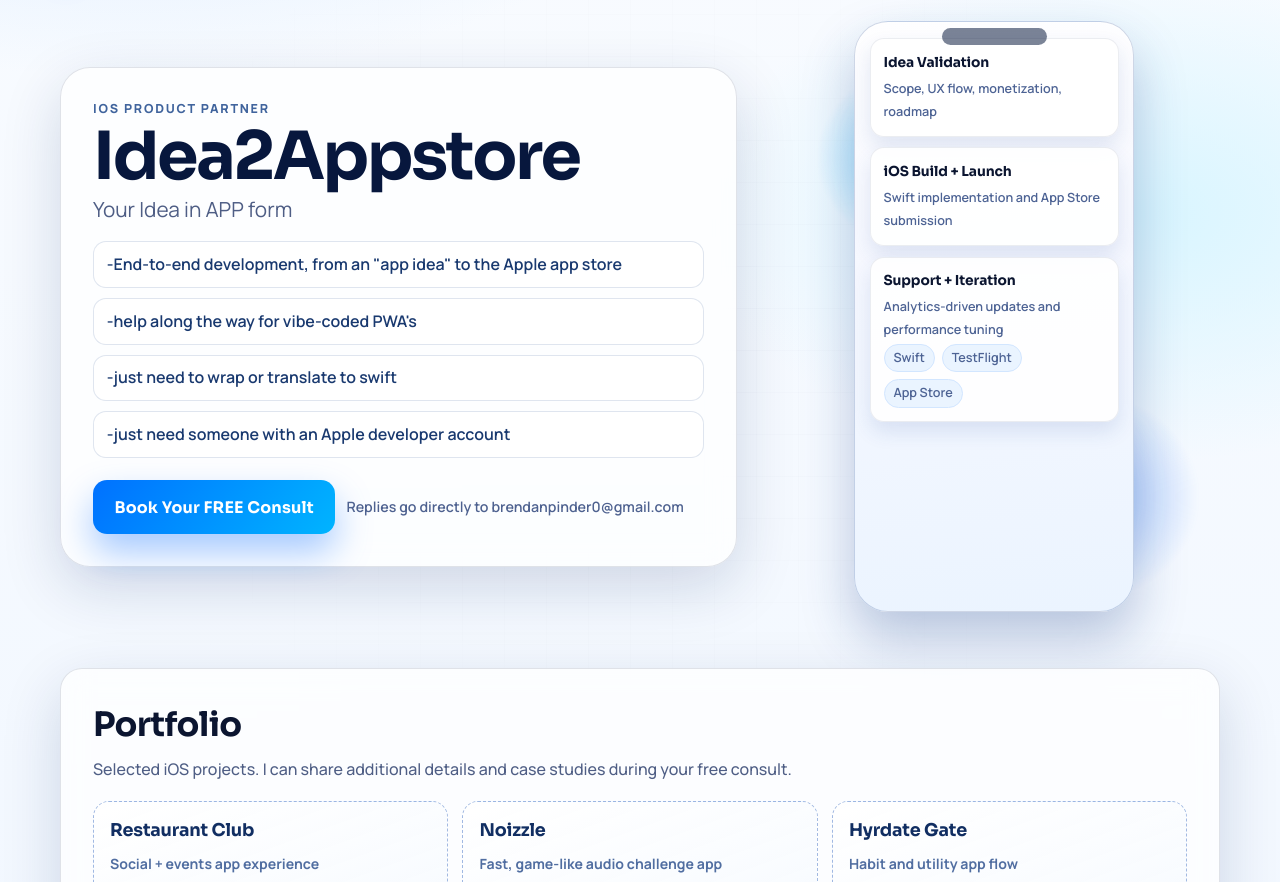
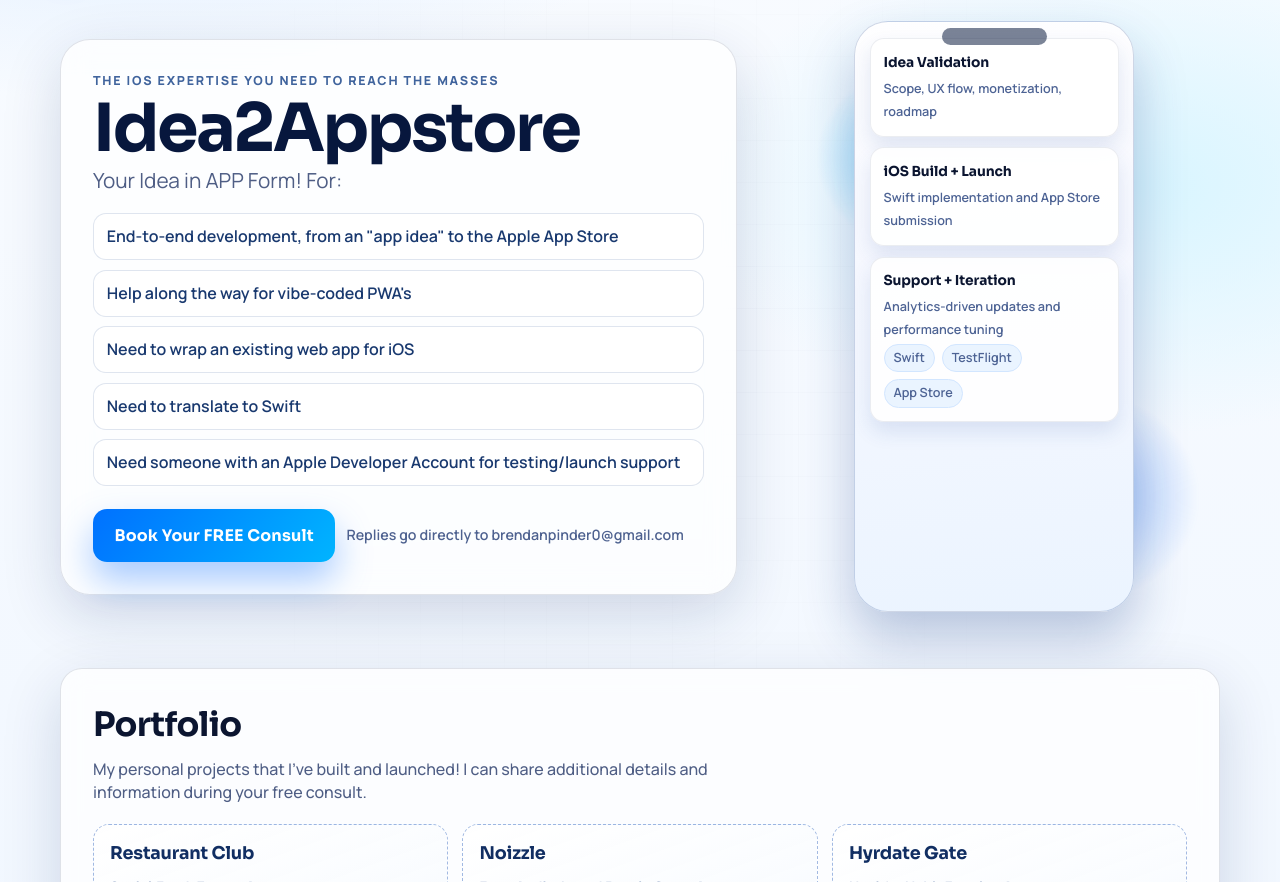
Before and after one commit to brendan3/idea2appstore, a plain HTML site: page index.html in a window 1280 px wide. Shown: the part 70-952 px from the top of the page. Drawn offline with Linux system fonts and the light colour scheme.

Commit message:
wording updates

```diff
--- a/index.html
+++ b/index.html
@@ -627,14 +627,15 @@
 
     <section class="hero">
       <article class="hero-copy">
-        <p class="eyebrow">iOS Product Partner</p>
+        <p class="eyebrow">The iOS Expertise You Need to Reach the Masses</p>
         <h1>Idea2Appstore</h1>
-        <p class="subtitle">Your Idea in APP form</p>
+        <p class="subtitle">Your Idea in APP Form! For:</p>
         <ul class="service-list">
-          <li>-End-to-end development, from an "app idea" to the Apple app store</li>
-          <li>-help along the way for vibe-coded PWA's</li>
-          <li>-just need to wrap or translate to swift</li>
-          <li>-just need someone with an Apple developer account</li>
+          <li>End-to-end development, from an "app idea" to the Apple App Store</li>
+          <li>Help along the way for vibe-coded PWA's</li>
+          <li>Need to wrap an existing web app for iOS</li>
+          <li>Need to translate to Swift</li>
+          <li>Need someone with an Apple Developer Account for testing/launch support</li>
         </ul>
         <div class="hero-actions">
           <a class="primary-btn" href="mailto:brendanpinder0@gmail.com">Book Your FREE Consult</a>
@@ -669,11 +670,11 @@
 
     <section class="section" id="portfolio">
       <h2>Portfolio</h2>
-      <p>Selected iOS projects. I can share additional details and case studies during your free consult.</p>
+      <p>My personal projects that I've built and launched! I can share additional details and information during your free consult.</p>
       <div class="portfolio-grid">
         <article class="portfolio-slot app-restaurant">
           <strong>Restaurant Club</strong>
-          <span>Social + events app experience</span>
+          <span>Social,Food, Events App: https://apps.apple.com/us/app/restaurant-club/id6756309257</span>
           <div class="shot-strip">
             <div class="shot">
               <img src="assets/portfolio/restaurant-club-1.jpeg" alt="Restaurant Club screenshot 1" loading="lazy" />
@@ -689,7 +690,7 @@
         </article>
         <article class="portfolio-slot app-noizzle">
           <strong>Noizzle</strong>
-          <span>Fast, game-like audio challenge app</span>
+          <span>Fast, Audio-based Puzzle Game App</span>
           <div class="shot-strip">
             <div class="shot">
               <img src="assets/portfolio/noizzle-1.png" alt="Noizzle screenshot 1" loading="lazy" />
@@ -705,7 +706,7 @@
         </article>
         <article class="portfolio-slot app-hyrdate">
           <strong>Hyrdate Gate</strong>
-          <span>Habit and utility app flow</span>
+          <span>Healthy Habit Forming App</span>
           <div class="shot-strip">
             <div class="shot">
               <img src="assets/portfolio/hydrate-gate-1.png" alt="Hyrdate Gate screenshot 1" loading="lazy" />
@@ -720,12 +721,12 @@
           <a class="portfolio-link" href="mailto:brendanpinder0@gmail.com?subject=Hyrdate%20Gate%20Demo">Request demo</a>
         </article>
       </div>
-      <p class="portfolio-note">App Store links can be dropped in here as soon as each listing is live.</p>
+      <p class="portfolio-note">https://apps.apple.com/us/app/restaurant-club/id6756309257</p>
     </section>
 
     <section class="section" id="inquiry">
       <h2>Quick Inquiry</h2>
-      <p>Prefer to type the idea first? Send a draft straight to my inbox below.</p>
+      <p>Prefer to type the idea first? Go head and it'll go straight to my inbox, I ANSWER FAST!</p>
       <div class="inquiry-wrap">
         <form id="inquiry-form">
           <div class="form-grid">
@@ -761,12 +762,6 @@
           </div>
         </form>
       </div>
-    </section>
-
-    <section class="section" id="clients-placeholder">
-      <h2>Who We've Worked With</h2>
-      <p>This section is reserved for future logos and partner names.</p>
-      <div class="client-placeholder">Placeholder only for now.</div>
     </section>
 
     <footer>
```
